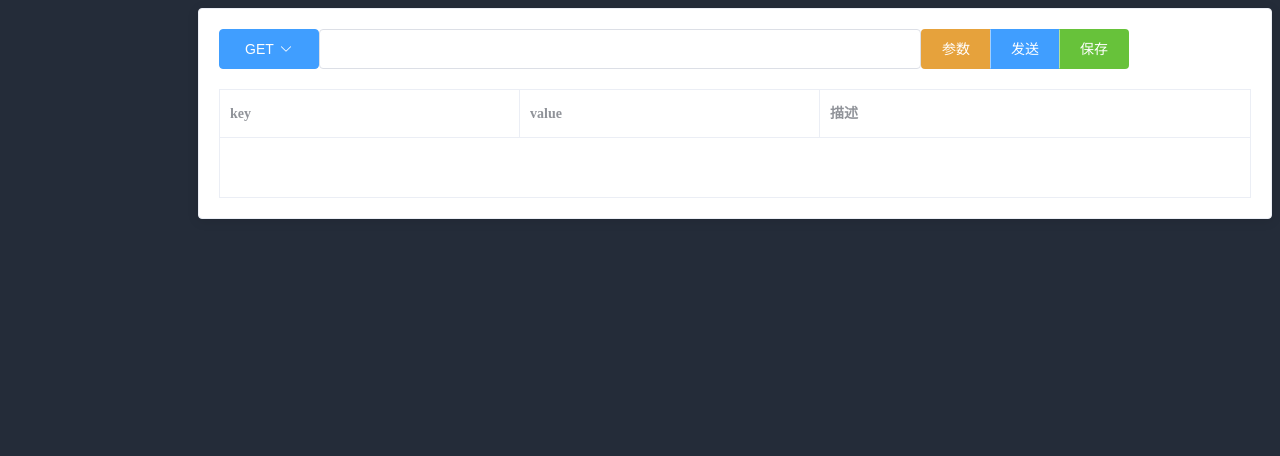
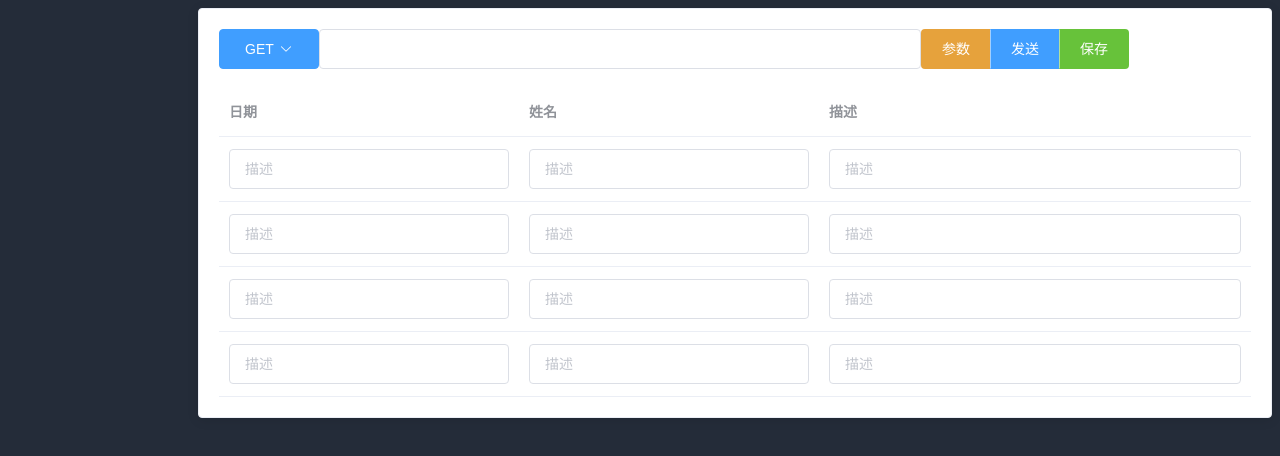
Before and after one commit to caleb-meteor/ccwwBlog, a Vue app in the folder fornt/: page /#/api in a window 1280 px wide. Shown: the top 456 px of the page. Built offline with nearby package versions, Linux system fonts and the light colour scheme.

Commit message:
API页面调整

```diff
--- a/fornt/src/view/API.vue
+++ b/fornt/src/view/API.vue
@@ -27,22 +27,25 @@
   <div style="margin-top: 20px;"></div>
     <el-table
     :data="tableData"
-    empty-text=" "
-    border
     style="width: 100%">
     <el-table-column
-      prop="date"
-      label="key"
+      label="日期"
       width="300">
+      <template slot-scope="scope">
+        <el-input placeholder="描述"></el-input>
+      </template>
     </el-table-column>
     <el-table-column
-      prop="name"
-      label="value"
+      label="姓名"
       width="300">
+      <template slot-scope="scope">
+        <el-input placeholder="描述"></el-input>
+      </template>
     </el-table-column>
-    <el-table-column
-      prop="address"
-      label="描述">
+    <el-table-column label="描述">
+      <template slot-scope="scope">
+        <el-input placeholder="描述"></el-input>
+      </template>
     </el-table-column>
   </el-table>
   </el-card>
@@ -56,7 +59,24 @@
           types:['GET','POST','PUT','PATCH','DELETE'],
           active:'GET',
           url:''
-        }
+        },
+        tableData: [{
+          date: '2016-05-02',
+          name: '王小虎',
+          address: '上海市普陀区金沙江路 1518 弄'
+        }, {
+          date: '2016-05-04',
+          name: '王小虎',
+          address: '上海市普陀区金沙江路 1517 弄'
+        }, {
+          date: '2016-05-01',
+          name: '王小虎',
+          address: '上海市普陀区金沙江路 1519 弄'
+        }, {
+          date: '2016-05-03',
+          name: '王小虎',
+          address: '上海市普陀区金沙江路 1516 弄'
+        }]
       }
     },
     methods: {
```
